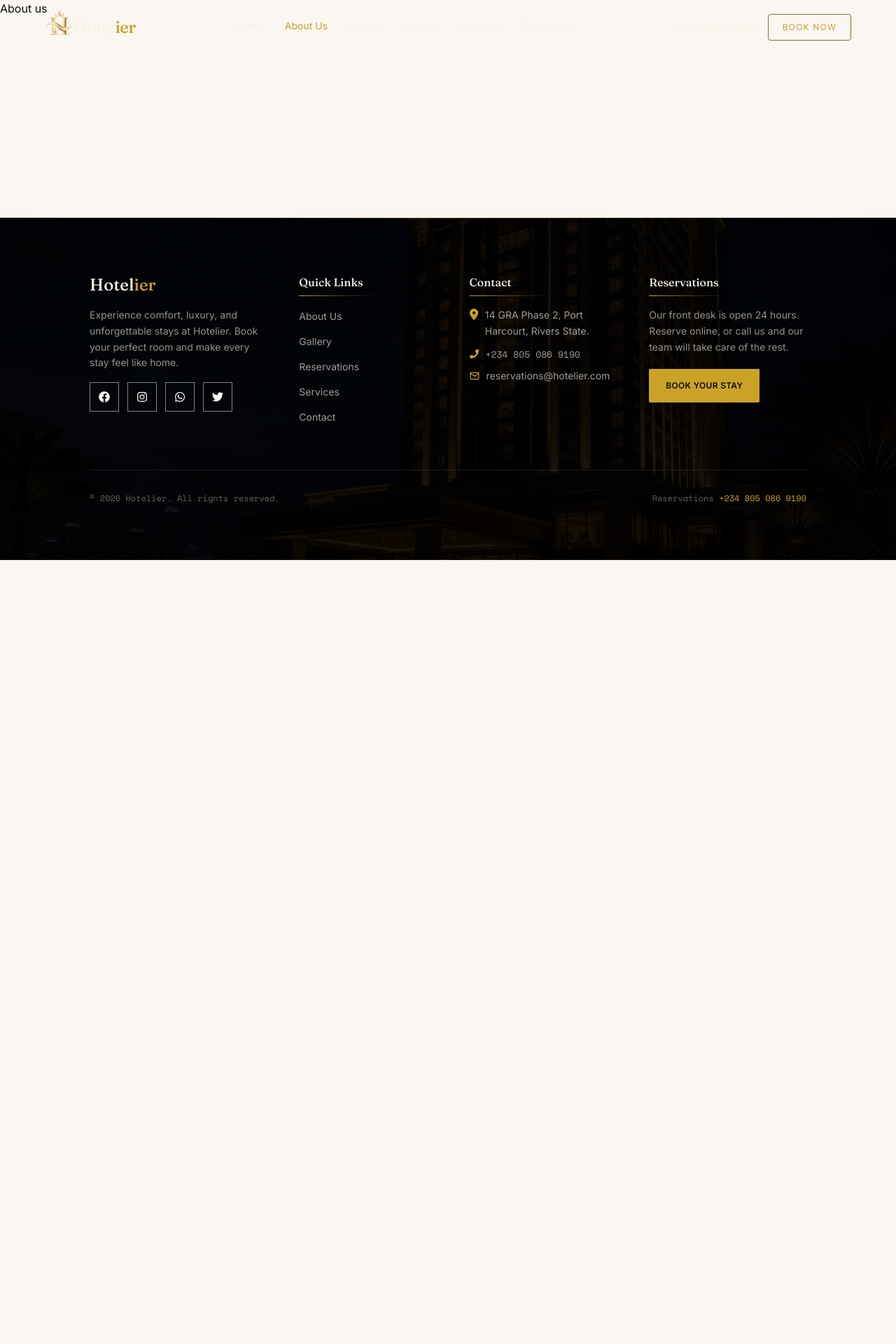
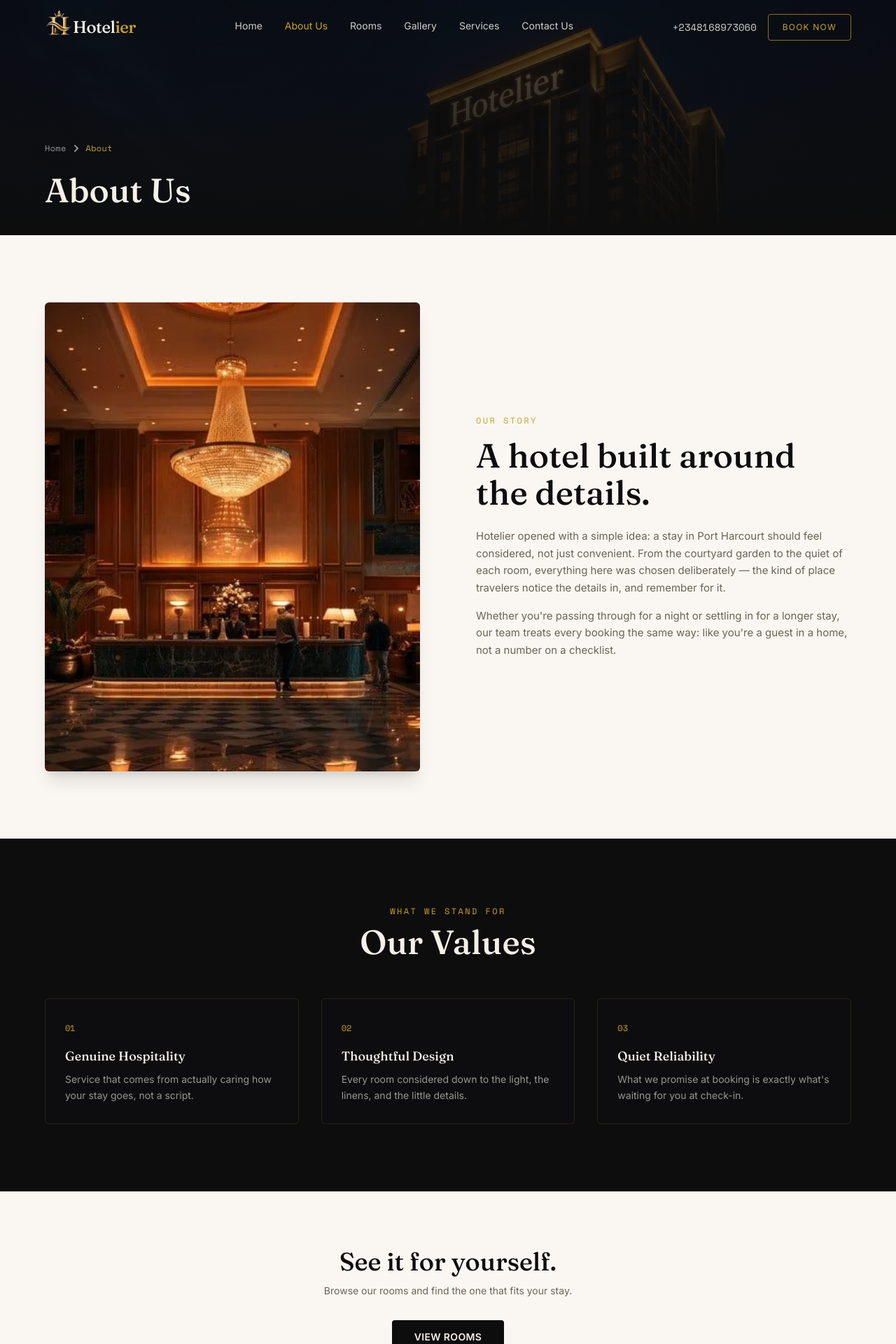
Before and after one commit to AghoghoOgbotor18/hotelier, a Next.js app: page /about in a window 1280 px wide. Shown: the top 1920 px of the page at 70% size. Before the commit the page ends 800 px from the top, so only its background shows below. Built offline with nearby package versions, Linux system fonts and the light colour scheme.

Commit message:
feat: add about page and its components

```diff
--- a/src/app/about/page.jsx
+++ b/src/app/about/page.jsx
@@ -1,6 +1,104 @@
-export default function About(){
+import Image from 'next/image';
+import Link from 'next/link';
+import AboutHero from "../components/About/AboutHero"
 
+const values = [
+    {
+        title: 'Genuine Hospitality',
+        desc: 'Service that comes from actually caring how your stay goes, not a script.',
+    },
+    {
+        title: 'Thoughtful Design',
+        desc: 'Every room considered down to the light, the linens, and the little details.',
+    },
+    {
+        title: 'Quiet Reliability',
+        desc: "What we promise at booking is exactly what's waiting for you at check-in.",
+    },
+    ];
+
+    export default function AboutPage() {
     return (
-        <div>About us</div>
-    )
+        <>
+            <AboutHero />
+
+            {/* Story */}
+            <section className="bg-background px-8 py-24 md:px-16">
+                <div className="mx-auto grid max-w-6xl grid-cols-1 items-center gap-16 lg:grid-cols-2 lg:gap-20">
+                <div className="relative mx-auto w-full max-w-md lg:max-w-none">
+
+                    <div className="relative aspect-[4/5] w-full overflow-hidden rounded-md shadow-xl">
+                    <Image
+                        src="/images/hero2.webp"
+                        alt="Inside Hotelier"
+                        fill
+                        sizes="(min-width: 1024px) 40vw, 90vw"
+                        className="object-cover"
+                    />
+                    </div>
+                </div>
+
+                <div>
+                    <div className="mb-4 font-mono text-xs uppercase tracking-[0.2em] text-brass">
+                    Our Story
+                    </div>
+                    <h2 className="font-display text-4xl font-medium leading-[1.1] text-ink md:text-5xl">
+                    A hotel built around the details.
+                    </h2>
+                    <p className="mt-6 font-sans text-[15px] leading-relaxed text-stone">
+                    Hotelier opened with a simple idea: a stay in Port Harcourt should feel
+                    considered, not just convenient. From the courtyard garden to the quiet of
+                    each room, everything here was chosen deliberately — the kind of place
+                    travelers notice the details in, and remember for it.
+                    </p>
+                    <p className="mt-4 font-sans text-[15px] leading-relaxed text-stone">
+                    Whether you're passing through for a night or settling in for a longer stay,
+                    our team treats every booking the same way: like you're a guest in a home,
+                    not a number on a checklist.
+                    </p>
+                </div>
+                </div>
+            </section>
+
+            {/* Values */}
+            <section className="bg-ink px-8 py-24 md:px-16">
+                <div className="mx-auto max-w-6xl">
+                <div className="mb-14 max-w-lg text-center mx-auto">
+                    <div className="mb-3 font-mono text-xs uppercase tracking-[0.2em] text-brass">
+                    What We Stand For
+                    </div>
+                    <h2 className="font-display text-4xl font-medium text-ivory md:text-5xl">
+                    Our Values
+                    </h2>
+                </div>
+
+                <div className="grid grid-cols-1 gap-8 sm:grid-cols-3">
+                    {values.map((v, i) => (
+                    <div key={v.title} className="rounded-md border border-brass/15 bg-panel p-7">
+                        <span className="font-mono text-xs text-brass">0{i + 1}</span>
+                        <h3 className="mt-4 font-display text-lg font-medium text-ivory">{v.title}</h3>
+                        <p className="mt-2 font-sans text-sm leading-relaxed text-ivory/60">{v.desc}</p>
+                    </div>
+                    ))}
+                </div>
+                </div>
+            </section>
+
+            {/* Closing CTA */}
+            <section className="bg-background px-8 py-20 text-center md:px-16">
+                <h3 className="font-display text-3xl font-medium text-ink md:text-4xl">
+                See it for yourself.
+                </h3>
+                <p className="mx-auto mt-3 max-w-md font-sans text-sm text-stone">
+                Browse our rooms and find the one that fits your stay.
+                </p>
+                <Link
+                href="/rooms"
+                className="mt-8 inline-block rounded-sm bg-ink px-8 py-3.5 font-sans text-sm font-semibold uppercase tracking-wide text-ivory transition hover:bg-brass hover:text-ink"
+                >
+                View Rooms
+                </Link>
+            </section>
+        </>
+    );
 }
--- /dev/null
+++ b/src/app/components/About/AboutHero.jsx
@@ -0,0 +1,21 @@
+import Link from 'next/link';
+import { FaChevronRight } from 'react-icons/fa';
+
+export default function PageBanner() {
+  return (
+    <header className="relative flex h-[42vh] min-h-[280px] items-end overflow-hidden">
+        <img src="/images/hero1.webp" alt="" aria-hidden="true" className="absolute inset-0 h-full w-full object-cover object-top" />
+        <div className="absolute inset-0 bg-ink/70" />
+        <div className="absolute inset-0 bg-linear-to-t from-ink via-ink/50 to-transparent" />
+
+        <div className="relative z-10 w-full px-8 pb-10 md:px-16">
+            <nav className="mb-3 flex items-center gap-2 font-mono text-xs tracking-wide text-ivory/60">
+                <Link href="/" className="transition hover:text-brass">Home</Link>
+                <span><FaChevronRight /></span>
+                <span className="text-brass">About</span>
+            </nav>
+            <h1 className="font-display text-4xl font-medium text-ivory md:text-5xl pt-4">About Us</h1>
+        </div>
+    </header>
+  );
+}
```
